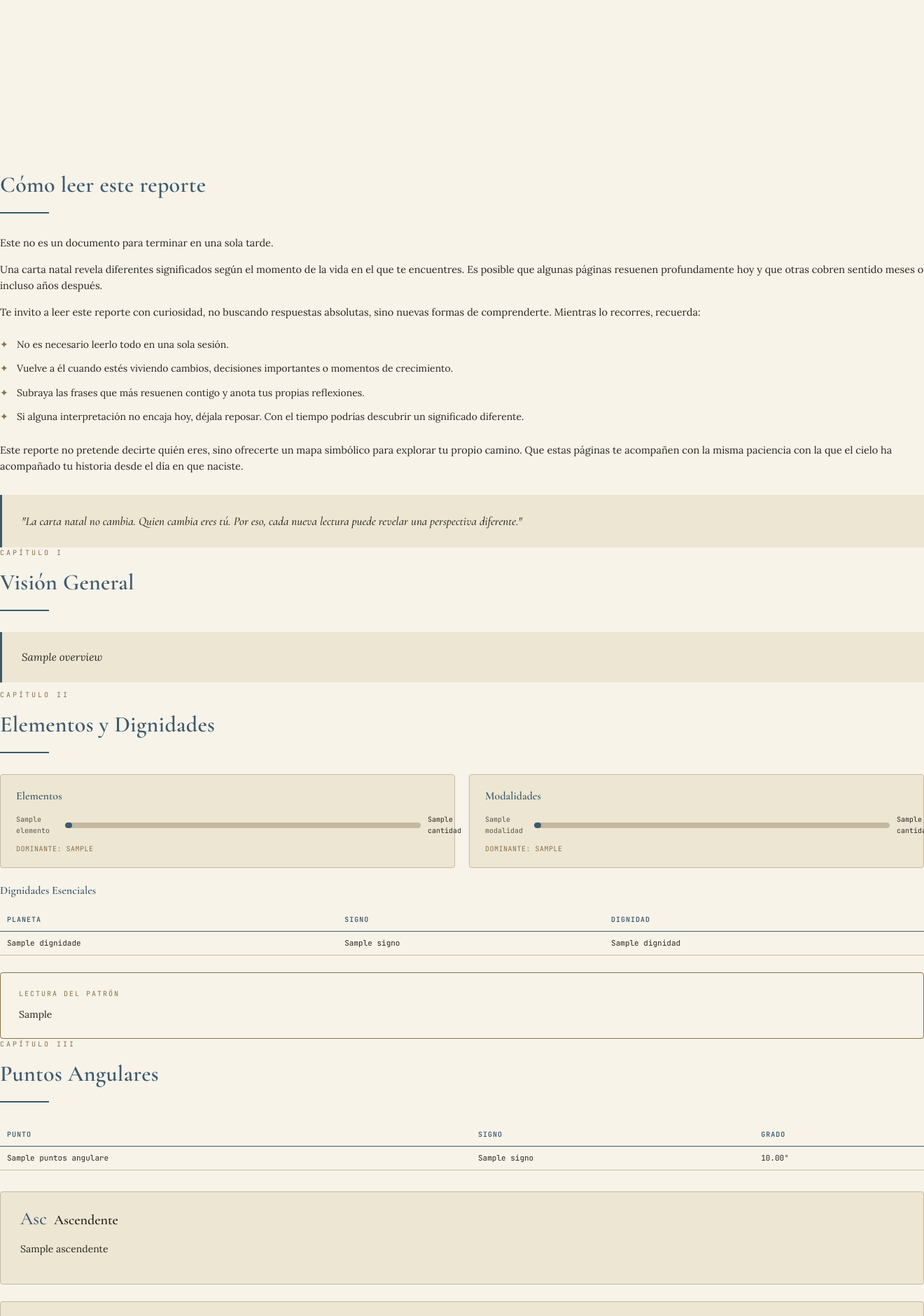
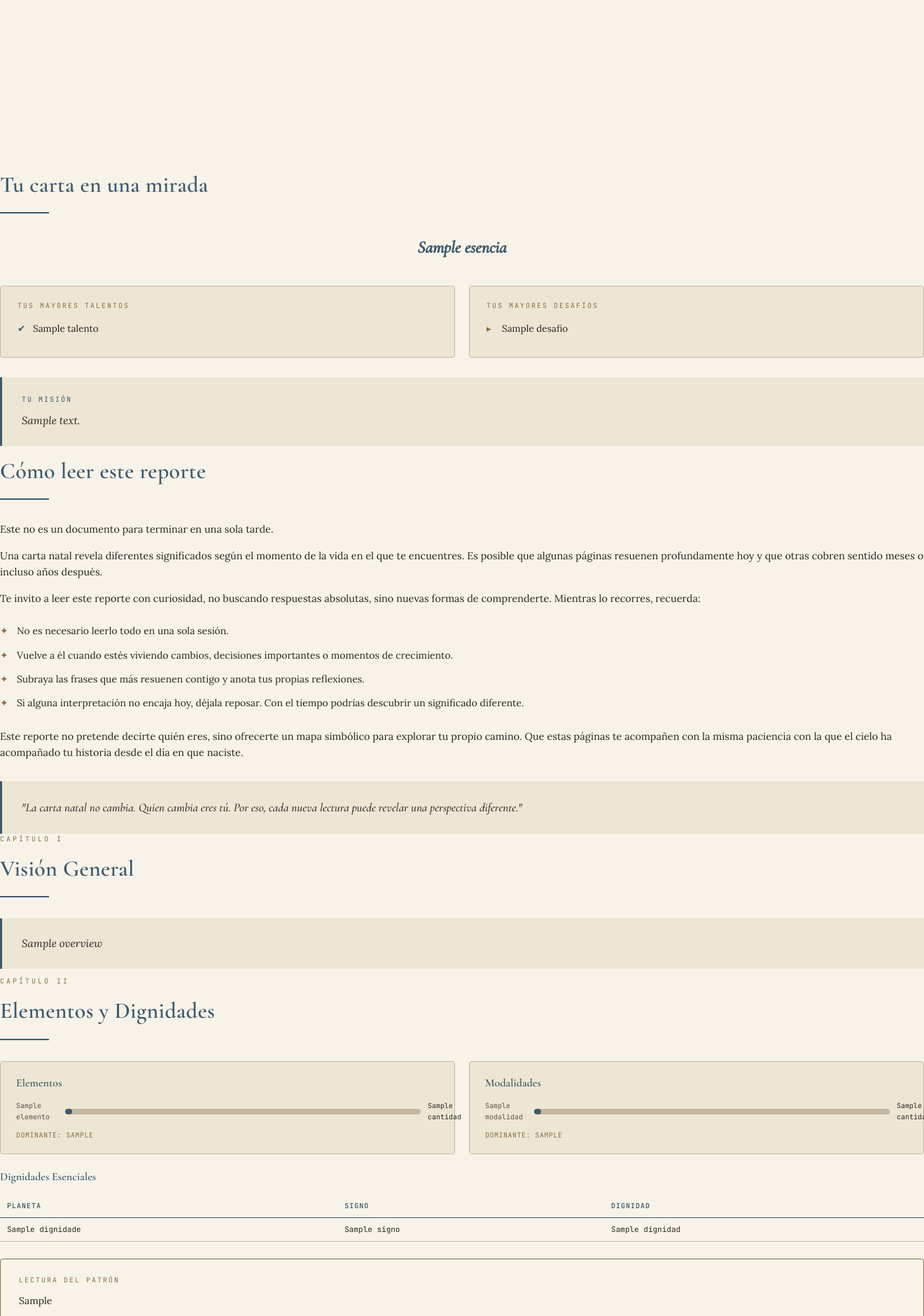
Before and after one commit to labs-Carla/astrea-API, a Python web app: template app/templates/carta_report.html in a window 1320 px wide; the page is wider, and only the part inside the window is pictured. Shown: the part 562-2442 px from the top of that part at 70% size. Run offline with Jinja, Linux system fonts and the light colour scheme; the template is opened without the code that fills it: most values are stand-ins (such as "Sample title", 1, 10 or a date in 2020).

Commit message:
feat: agrega pagina 'Tu carta en una mirada' con esencia, talentos, desafios y mision

```diff
--- a/app/templates/carta_report.html
+++ b/app/templates/carta_report.html
@@ -141,6 +141,92 @@
     margin: 10px 0;
     break-inside: avoid;
     page-break-inside: avoid;
+  }
+
+  /* ===== Página "Tu carta en una mirada" ===== */
+
+  .mirada-esencia {
+    font-family: 'Cormorant Garamond', serif;
+    font-weight: 600;
+    font-style: italic;
+    font-size: 24px;
+    color: var(--azul);
+    text-align: center;
+    margin: 10px 0 34px 0;
+  }
+
+  .mirada-grid {
+    display: flex;
+    gap: 20px;
+    margin-bottom: 28px;
+  }
+
+  .mirada-card {
+    flex: 1;
+    background-color: var(--papel-destacado);
+    border: 1px solid var(--linea);
+    border-radius: 4px;
+    padding: 20px 24px;
+  }
+
+  .mirada-card-titulo {
+    font-family: 'JetBrains Mono', monospace;
+    font-size: 10px;
+    letter-spacing: 2px;
+    text-transform: uppercase;
+    color: var(--ocre);
+    margin-bottom: 14px;
+  }
+
+  .mirada-lista {
+    list-style: none;
+    margin: 0;
+    padding: 0;
+  }
+
+  .mirada-lista li {
+    font-size: 13.5px;
+    color: var(--tinta);
+    margin-bottom: 10px;
+    padding-left: 22px;
+    position: relative;
+  }
+
+  .mirada-lista.talentos li::before {
+    content: "✔";
+    position: absolute;
+    left: 0;
+    color: var(--azul);
+  }
+
+  .mirada-lista.desafios li::before {
+    content: "▸";
+    position: absolute;
+    left: 0;
+    color: var(--ocre);
+  }
+
+  .mirada-mision {
+    font-family: 'Lora', serif;
+    font-style: italic;
+    font-size: 15px;
+    background-color: var(--papel-destacado);
+    padding: 24px 28px;
+    border-left: 3px solid var(--azul);
+    margin: 10px 0;
+    break-inside: avoid;
+    page-break-inside: avoid;
+  }
+
+  .mirada-mision-label {
+    font-family: 'JetBrains Mono', monospace;
+    font-size: 10px;
+    letter-spacing: 2px;
+    text-transform: uppercase;
+    color: var(--azul);
+    font-style: normal;
+    margin-bottom: 10px;
+    display: block;
   }
 
   /* ===== Página "Cómo leer este reporte" ===== */
@@ -417,6 +503,40 @@
     </div>
   </div>
 
+  <!-- ================= TU CARTA EN UNA MIRADA ================= -->
+  {% if interpretacion.carta_en_una_mirada %}
+  <div class="capitulo">
+    <h2 class="capitulo-titulo">Tu carta en una mirada</h2>
+
+    <div class="mirada-esencia">{{ interpretacion.carta_en_una_mirada.esencia }}</div>
+
+    <div class="mirada-grid">
+      <div class="mirada-card">
+        <div class="mirada-card-titulo">Tus mayores talentos</div>
+        <ul class="mirada-lista talentos">
+          {% for talento in interpretacion.carta_en_una_mirada.talentos %}
+          <li>{{ talento }}</li>
+          {% endfor %}
+        </ul>
+      </div>
+
+      <div class="mirada-card">
+        <div class="mirada-card-titulo">Tus mayores desafíos</div>
+        <ul class="mirada-lista desafios">
+          {% for desafio in interpretacion.carta_en_una_mirada.desafios %}
+          <li>{{ desafio }}</li>
+          {% endfor %}
+        </ul>
+      </div>
+    </div>
+
+    <div class="mirada-mision">
+      <span class="mirada-mision-label">Tu misión</span>
+      {{ interpretacion.carta_en_una_mirada.mision }}
+    </div>
+  </div>
+  {% endif %}
+
   <!-- ================= CÓMO LEER ESTE REPORTE (estático, no generado por IA) ================= -->
   <div class="capitulo">
     <h2 class="capitulo-titulo">Cómo leer este reporte</h2>
```
